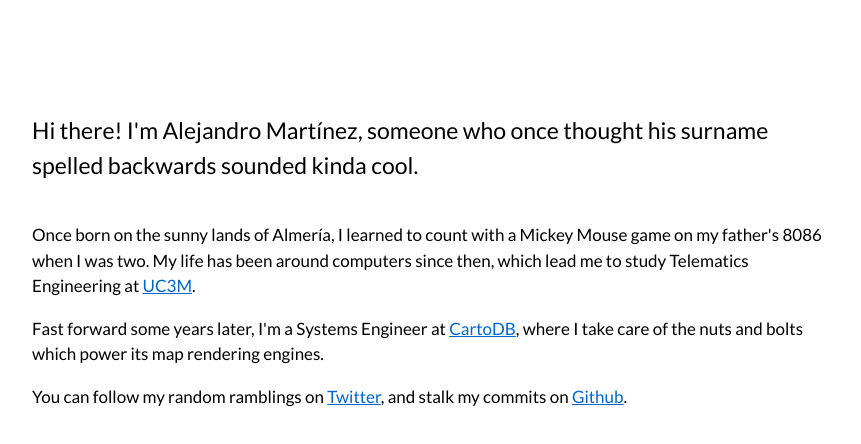
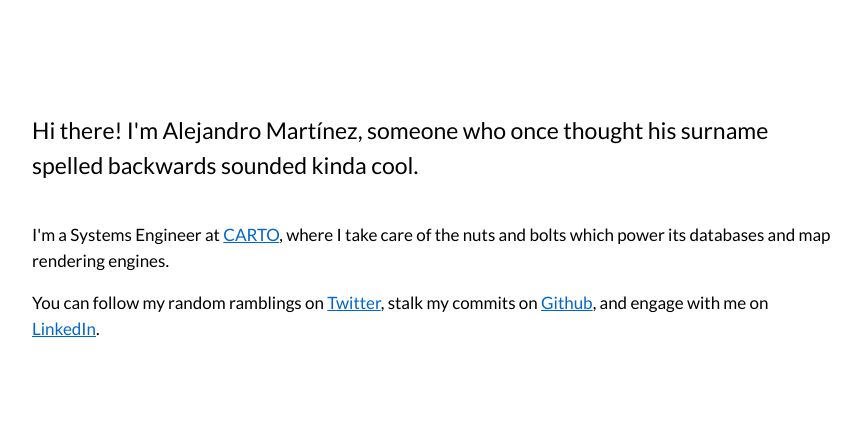
Before and after one commit to zenitraM/zen.itram.es, a plain HTML site: page index.html in a window 1280 px wide. Shown: the whole page, without its empty margins (208-1069 px from the left). Drawn offline with Linux system fonts and the light colour scheme.

Commit message:
Update index.html

```diff
--- a/index.html
+++ b/index.html
@@ -55,10 +55,10 @@
     <body>
       <div id="layout">
           <p class="high">Hi there! I'm Alejandro Martínez, someone who once thought his surname spelled backwards sounded kinda cool.</p>
-          <p>Once born on the sunny lands of Almería, I learned to count with a Mickey Mouse game on my father's 8086 when I was two. My life has been around computers since then, which lead me to study Telematics Engineering at <a href="http://uc3m.es">UC3M</a>.</p>
-          <p>Fast forward some years later, I'm a Systems Engineer at <a href="http://cartodb.com">CartoDB</a>, where I take care of the nuts and bolts which power its map rendering engines.</p>
+          <!-- <p>Once born on the sunny lands of Almería, I learned to count with a Mickey Mouse game on my father's 8086 when I was two. My life has been around computers since then, which lead me to study Telematics Engineering at <a href="http://uc3m.es">UC3M</a>.</p> !-->
+          <p>I'm a Systems Engineer at <a href="http://cartodb.com">CARTO</a>, where I take care of the nuts and bolts which power its databases and map rendering engines.</p>
 
-          <p>You can follow my random ramblings on <a href="http://twitter.com/iamzenitraM">Twitter</a>, and stalk my commits on <a href="http://github.com/zenitraM">Github</a>.</p>
+          <p>You can follow my random ramblings on <a href="http://twitter.com/iamzenitraM">Twitter</a>, stalk my commits on <a href="http://github.com/zenitraM">Github</a>, and engage with me on <a href="http://www.linkedin.com/in/iamzenitram">LinkedIn</a>.</p>
 
 
       </div>
```
